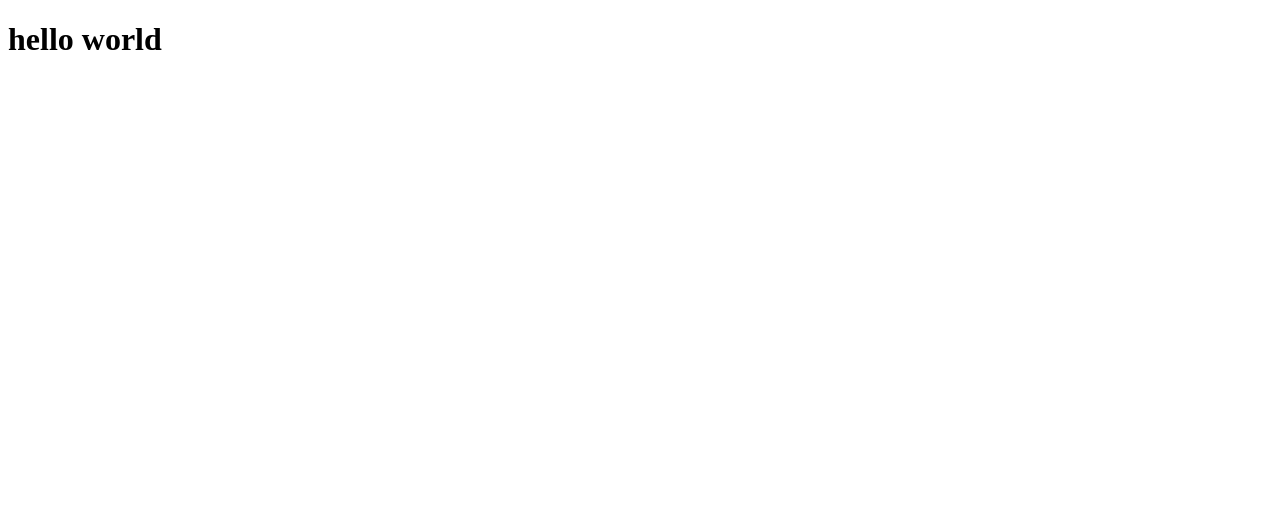
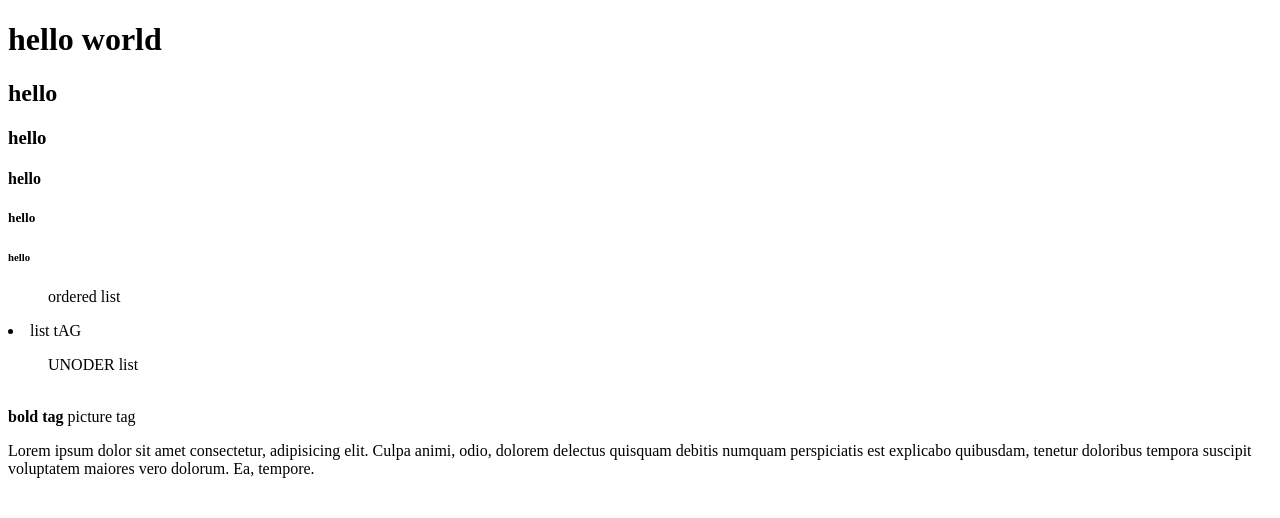
Before and after one commit to dilrubadipa/aroma, a plain HTML site: page index.html in a window 1280 px wide. Drawn offline with Linux system fonts and the light colour scheme.

Commit message:
updated project

```diff
--- a/index.html
+++ b/index.html
@@ -7,8 +7,22 @@
 </head>
 <body>
     <h1>hello world</h1>
-    <marquee behavior="" direction=""> i am president of our country</marquee>
+    <h2>hello </h2>
+    <h3>hello</h3>
+    <h4>hello</h4>
+    <h5>hello</h5>
+    <h6>hello</h6>
+    <ol>ordered list</ol>
+    <li>list tAG</li>
+    <ul>UNODER list</ul>
+    <br>
+    <b>bold tag</b>
+    <picture>picture tag</picture>
+    <p>Lorem ipsum dolor sit amet consectetur, adipisicing elit. Culpa animi, odio, dolorem delectus quisquam debitis numquam perspiciatis est explicabo quibusdam, tenetur doloribus tempora suscipit voluptatem maiores vero dolorum. Ea, tempore.</p>
 
+    <marquee behavior="" dir
+    ection=""> i am president of our country</marquee>
+    <a
 
 </body>
 </html>
```
